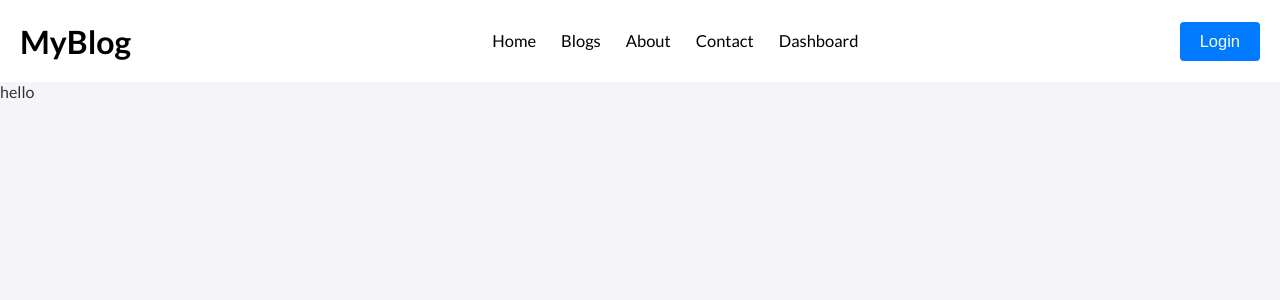
After one commit to PrathamTagline/django-blog, a Django app: template core/templates/core/home.html in a window 1280 px wide. The commit adds this page. Shown: the top 300 px of the page. Run offline with Django 5.2, Linux system fonts and the light colour scheme; the template is opened without the code that fills it, so the values that code supplies are empty.

Commit message:
add navigation bar and write base.html and base style.css code

```diff
--- /dev/null
+++ b/core/templates/core/home.html
@@ -0,0 +1,6 @@
+{% extends "base.html" %}
+{% load static %}
+
+{% block content %}
+<h>hello</h1>
+{% endblock content %}
--- a/core/views.py
+++ b/core/views.py
@@ -3,4 +3,4 @@ from django.http import HttpResponse
 
 # Create your views here.
 def home(request):
-    return HttpResponse('Hello, World!')
+    return render(request, 'core/home.html')
--- /dev/null
+++ b/static/css/navbar.css
@@ -0,0 +1,81 @@
+header {
+    width: 100%;
+}
+
+.navbar {
+    width: 100%;
+    background: white;
+    color: black;
+    padding: 15px 0;
+}
+
+.container {
+    max-width: 1560px;
+    margin: 0 auto;
+    padding: 0 20px;
+    display: flex;
+    justify-content: space-between;
+    align-items: center;
+}
+
+.logo {
+    font-size: 32px;
+    font-weight: bold;
+}
+
+.nav-links {
+    list-style: none;
+    display: flex;
+    gap: 25px;
+}
+
+.nav-links li a {
+    font-size: 16.5px;
+    text-decoration: none;
+    color: black;
+    transition: 0.3s;
+}
+
+.nav-links li a:hover {
+    color: var(--primary-blue);
+}
+
+.login-btn {
+    font-size: 16.5px;
+    padding: 10px 20px;
+    background: var(--primary-blue);
+    border: none;
+    cursor: pointer;
+    transition: 0.3s;
+}
+
+.login-btn:hover {
+    background: var(--secondary-blue);
+}
+
+.menu-toggle {
+    display: none;
+    font-size: 24px;
+    cursor: pointer;
+}
+
+@media (max-width: 768px) {
+    .nav-links {
+        display: none;
+        flex-direction: column;
+        position: absolute;
+        top: 50px;
+        left: 0;
+        background: #333;
+        width: 100%;
+        padding: 10px;
+    }
+
+    .nav-links.active {
+        display: flex;
+    }
+
+    .menu-toggle {
+        display: block;
+    }
+}
--- /dev/null
+++ b/static/css/style.css
@@ -0,0 +1,67 @@
+@import url('https://fonts.googleapis.com/css2?family=Lato:ital,wght@0,100;0,300;0,400;0,700;0,900;1,100;1,300;1,400;1,700;1,900&display=swap');
+/* Base Styles */
+body {
+    font-family: "Lato", sans-serif;
+    margin: 0;
+    padding: 0;
+    background-color: #f4f4f9;
+    color: #333;
+}
+
+h1, h2, h3, h4, h5, h6 {
+    color: #222;
+    margin: 0;
+    padding: 0.5em 0;
+}
+
+p {
+    line-height: 1.6;
+    margin: 0.5em 0;
+}
+
+/* Color Schema: Blue */
+:root {
+    --primary-blue: #007bff;
+    --secondary-blue: #0056b3;
+    --light-blue: #cce5ff;
+    --dark-blue: #004085;
+    --text-on-blue: #ffffff;
+}
+
+/* Example Usage */
+a {
+    color: var(--primary-blue);
+    text-decoration: none;
+}
+
+a:hover {
+    color: var(--secondary-blue);
+}
+
+button {
+    background-color: var(--primary-blue);
+    color: var(--text-on-blue);
+    border: none;
+    padding: 0.5em 1em;
+    cursor: pointer;
+    border-radius: 4px;
+}
+
+button:hover {
+    background-color: var(--secondary-blue);
+}
+
+.header {
+    background-color: var(--dark-blue);
+    color: var(--text-on-blue);
+    padding: 1em;
+    text-align: center;
+}
+
+.alert {
+    background-color: var(--light-blue);
+    color: var(--dark-blue);
+    padding: 1em;
+    border-radius: 4px;
+    margin: 1em 0;
+}
--- /dev/null
+++ b/static/js/navbar.js
@@ -0,0 +1,4 @@
+/* script.js */
+function toggleMenu() {
+    document.querySelector(".nav-links").classList.toggle("active");
+}
--- a/templates/base.html
+++ b/templates/base.html
@@ -1,9 +1,12 @@
+{% load static %}
 <!DOCTYPE html>
 <html lang="en">
 <head>
     <meta charset="UTF-8">
     <meta name="viewport" content="width=device-width, initial-scale=1.0">
     <title>{% block title %}{% endblock title %}</title>
+    <link rel="stylesheet" href="{% static 'css/style.css' %}">
+    <link rel="stylesheet" href="{% static 'css/navbar.css' %}">
     {% block css %}{% endblock css %}
 </head>
 <body>
@@ -18,6 +21,8 @@
     <footer>
         {% include "includes/footer.html" %}
     </footer>
+
+    <script src="{% static 'js/navbar.js' %}"></script>
     {% block js %}{% endblock js %}
 </body>
 </html>
--- a/templates/includes/header.html
+++ b/templates/includes/header.html
@@ -0,0 +1,37 @@
+<nav class="navbar">
+    <div class="container">
+        <div class="logo">MyBlog</div>
+        <ul class="nav-links">
+            <li><a href="#">Home</a></li>
+            <li><a href="#">Blogs</a></li>
+            <li><a href="#">About</a></li>
+            <li><a href="#">Contact</a></li>
+            <li><a href="#">Dashboard</a></li>
+        </ul>
+        <button class="login-btn">Login</button>
+        <div class="menu-toggle" onclick="toggleMenu()">☰</div>
+    </div>
+</nav>
+
+
+
+
+{% comment %} <nav>
+    <ul>
+        <li><a href="{% url 'home' %}">Home</a></li>
+        <li><a href="{% url 'blog_list' %}">Blogs</a></li>
+
+        {% if user.is_authenticated %}
+            <li><a href="{% url 'create_blog' %}">Create Blog</a></li>
+            <li>
+                <a href="{% url 'profile' %}">
+                    {{ user.username }} <img src="{{ user.profile_image.url }}" alt="Profile" width="30">
+                </a>
+            </li>
+            <li><a href="{% url 'logout' %}">Logout</a></li>
+        {% else %}
+            <li><a href="{% url 'login' %}">Login</a></li>
+            <li><a href="{% url 'signup' %}">Sign Up</a></li>
+        {% endif %}
+    </ul>
+</nav> {% endcomment %}
```
